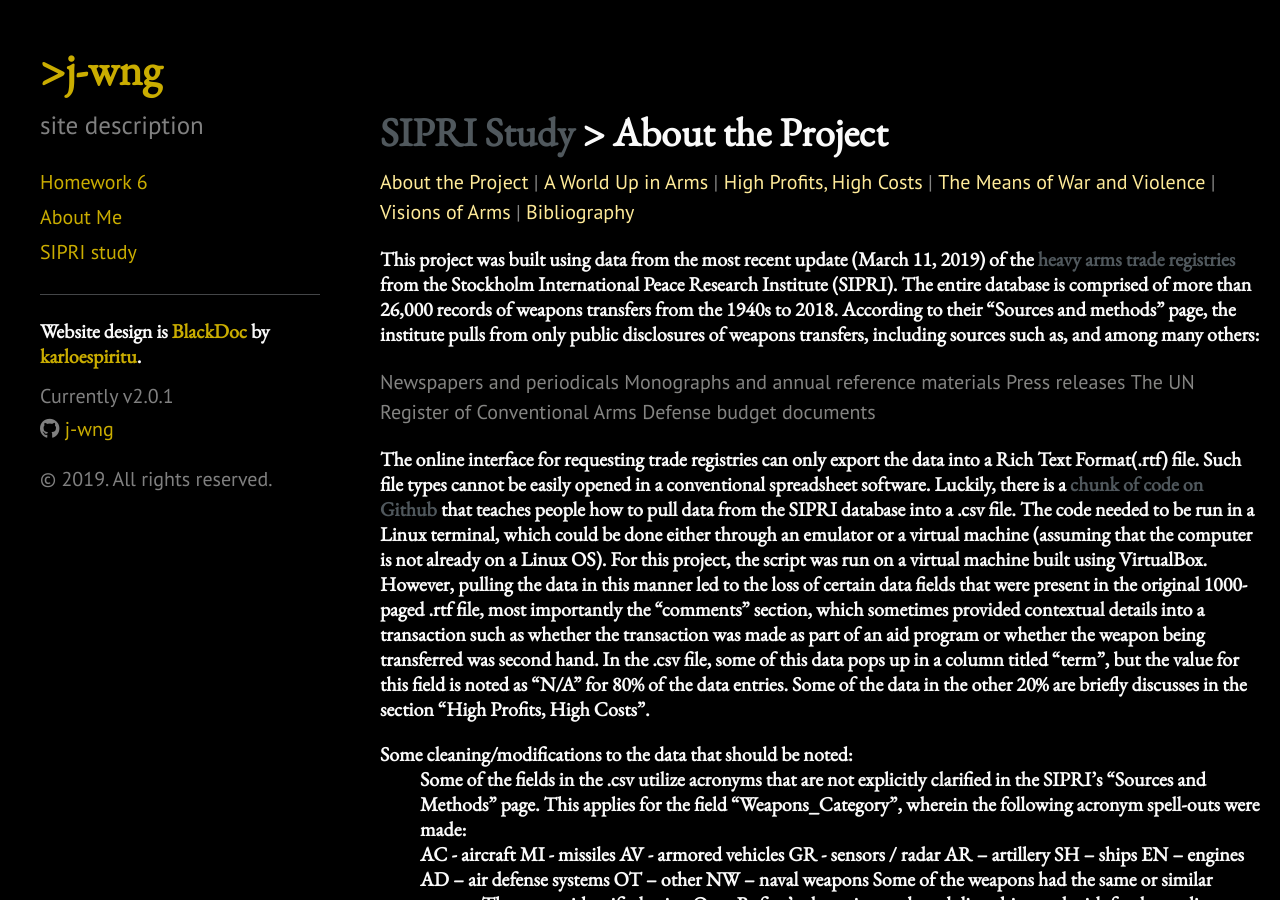
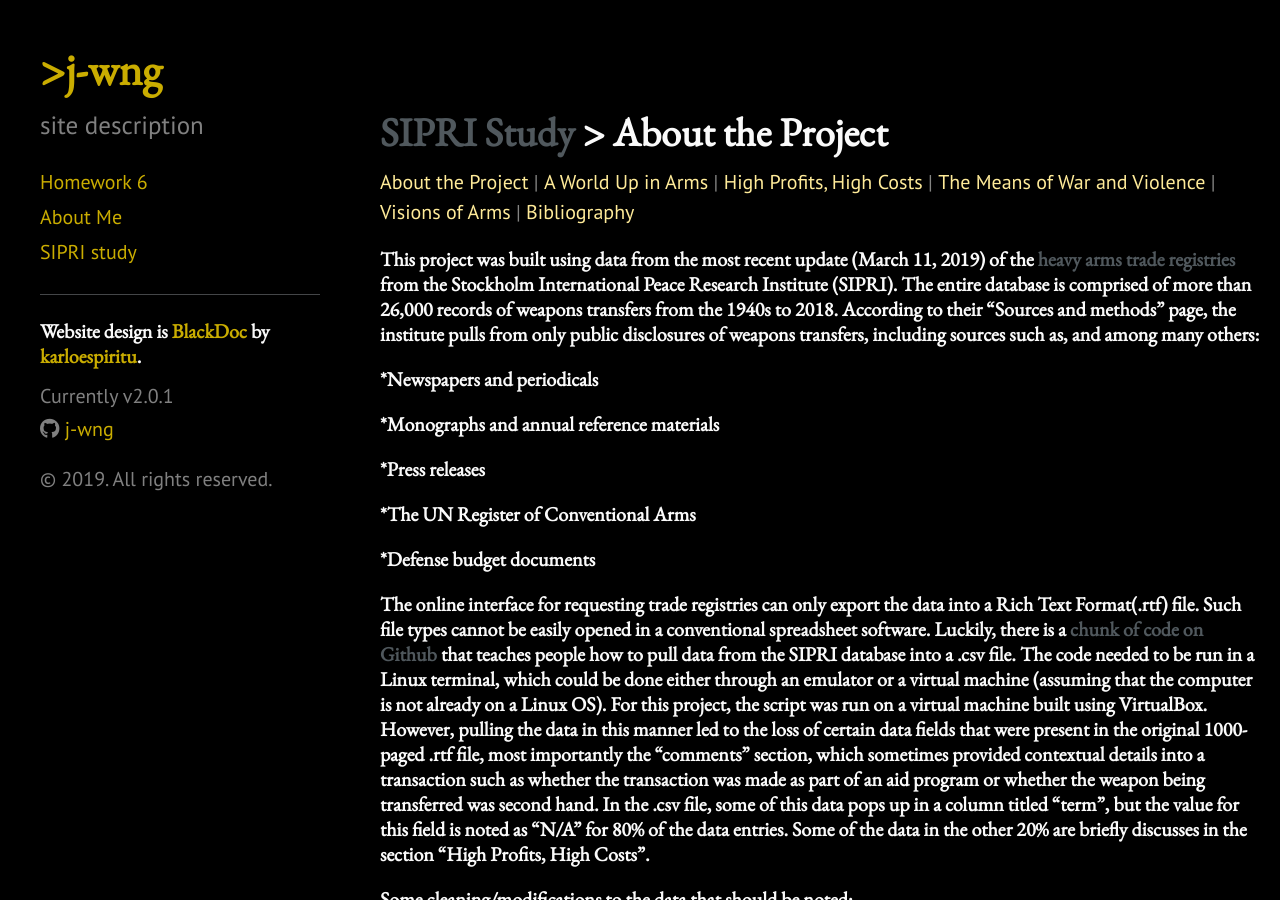
Before and after one commit to j-wng/j-wng.github.io, a Jekyll site: the page built from aboutproject.html, in a window 1280 px wide and 900 px high. Built offline with Jekyll 4.4.1, drawn with Linux system fonts in a browser that asks for light colours; nearby versions of some CDN libraries.

Commit message:
Update aboutproject.html

```diff
--- a/aboutproject.html
+++ b/aboutproject.html
@@ -41,13 +41,11 @@
   </h5>
 </p>
 
-<u1>
-  <li>Newspapers and periodicals</li>
-  <li>Monographs and annual reference materials</li>
-  <li>Press releases</li>
-  <li>The UN Register of Conventional Arms</li>
-  <li>Defense budget documents</li>
-</u1>
+  <h5>*Newspapers and periodicals</h5>
+  <h5>*Monographs and annual reference materials</h5>
+  <h5>*Press releases</h5>
+  <h5>*The UN Register of Conventional Arms</h5>
+  <h5>*Defense budget documents</h5>
 
 <p>
   <h5>
```
